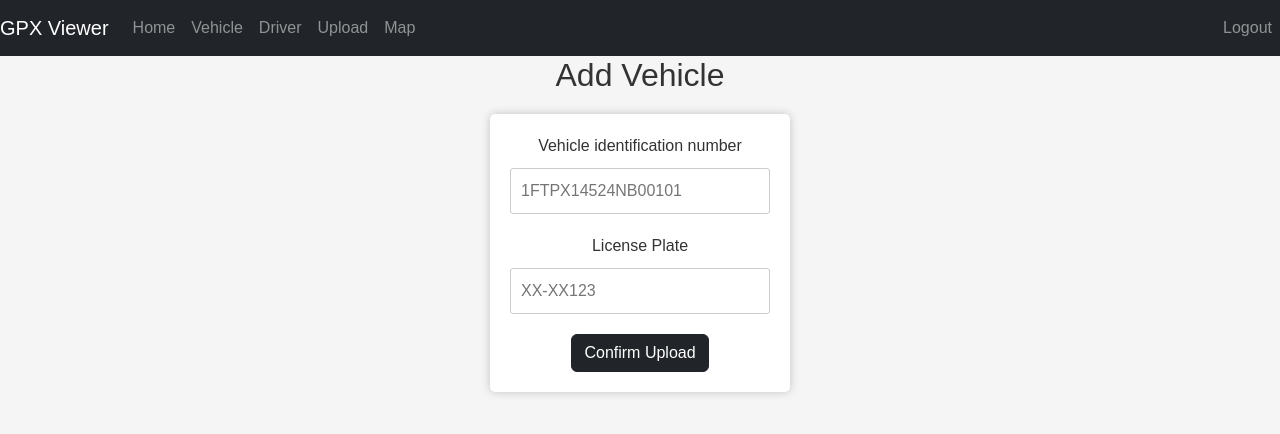
After one commit to ehrenmark/Flask.GPX-Reader, a Flask app: page /upload_vehicle in a window 1280 px wide. The commit adds this page. Shown: the top 434 px of the page. Run offline with Flask 3, Linux system fonts and the light colour scheme; a user stored in the database is signed in; some libraries are stand-ins or nearby versions.

Commit message:
vehicle upload driver upload Upload

```diff
--- a/config.py
+++ b/config.py
@@ -1,3 +1,6 @@
 class FlaskConfig:
     SQLALCHEMY_DATABASE_URI = 'sqlite:///./database.db'
     SECRET_KEY = 'hjshjhdjah kjshkjdhjs'
+
+    SQLALCHEMY_DATABASE_URI2 = 'sqlite:///./gpx_daten.db'
+    SECRET_KEY2 = 'hjshjhdjah kjshkjdhjs'
--- a/models.py
+++ b/models.py
@@ -29,6 +29,7 @@ class Fahrzeug(db_gpx.Model):
     polkz = db_gpx.Column(db_gpx.String(150))
     fahrgestellnummer = db_gpx.Column(db_gpx.String(150))
 
+
 class Punkt(db_gpx.Model):
     ptid = db_gpx.Column(db_gpx.Integer, primary_key=True)
     lat = db_gpx.Column(db_gpx.Float)
--- a/templates/base.html
+++ b/templates/base.html
@@ -62,10 +62,16 @@
             <a class="nav-link" id="home" href="/">Home</a>
           </li>
           <li class="nav-item">
+            <a class="nav-link" id="highscores" href="/upload_vehicle">Vehicle</a>
+          </li>
+          <li class="nav-item">
+            <a class="nav-link" id="highscores" href="/upload_driver">Driver</a>
+          </li>
+          <li class="nav-item">
             <a class="nav-link" id="game" href="/upload">Upload</a>
           </li>
           <li class="nav-item">
-            <a class="nav-link" id="highscores" href="/karte">Karte</a>
+            <a class="nav-link" id="highscores" href="/map">Map</a>
           </li>
         </ul>
         <ul class="navbar-nav">
--- /dev/null
+++ b/templates/upload_vehicle.html
@@ -0,0 +1,83 @@
+{% extends "base.html" %}
+{% block title %}
+    Upload Vehicle
+{% endblock %}
+{% block content %}
+
+<style>
+    body {
+        font-family: Arial, sans-serif;
+        background-color: #f5f5f5;
+        text-align: center;
+    }
+
+    h1 {
+        font-size: 32px;
+        color: #333;
+    }
+
+    form {
+        margin: 20px auto;
+        padding: 20px;
+        background-color: #fff;
+        border-radius: 5px;
+        box-shadow: 0px 0px 10px rgba(0, 0, 0, 0.2);
+        width: 300px;
+    }
+
+    label {
+        display: block;
+        font-size: 16px;
+        margin-bottom: 10px;
+        color: #333;
+    }
+
+    input[type="text"],
+    input[type="email"] {
+        width: 100%;
+        padding: 10px;
+        margin-bottom: 20px;
+        border: 1px solid #ccc;
+        border-radius: 3px;
+    }
+
+    button {
+        background-color: #333;
+        color: #fff;
+        border: none;
+        padding: 10px 20px;
+        font-size: 18px;
+        border-radius: 3px;
+        cursor: pointer;
+    }
+
+    button:hover {
+        background-color: #555;
+    }
+
+    p.message {
+        font-size: 18px;
+        color: #333;
+        margin-top: 20px;
+    }
+</style>
+
+<body>
+    <h1>Add Vehicle</h1>
+
+    <form method="POST" action="/add_person">
+        <label for="surname">Vehicle identification number</label>
+        <input type="text" name="surname" id="surname" placeholder="1FTPX14524NB00101" required>
+
+        <label for="firstName">License Plate</label>
+        <input type="text" name="firstName" id="firstName" placeholder="XX-XX123" required>
+
+        <button type="submit" class="btn btn-dark">Confirm Upload</button>
+    </form>
+
+    {% if message %}
+        <p class="message">{{ message }}</p>
+    {% endif %}
+</body>
+
+{% endblock %}
--- a/views.py
+++ b/views.py
@@ -21,18 +21,29 @@ def home():
 
     return render_template("home.html", user=current_user, username=username)
 
-@views.route('/karte', methods=['GET', 'POST'])
+@views.route('/map', methods=['GET', 'POST'])
 @login_required
-def karte():
+def map():
 
+    return render_template("map.html", user=current_user)
 
-
-    return render_template("karte.html", user=current_user)
 
 @views.route('/upload', methods=['GET', 'POST'])
 @login_required
 def upload():
 
+    return render_template("upload_files.html", user=current_user)
 
 
-    return render_template("upload.html", user=current_user)
+@views.route('/upload_driver', methods=['GET', 'POST'])
+@login_required
+def upload_driver():
+
+    return render_template("upload_driver.html", user=current_user)
+
+
+@views.route('/upload_vehicle', methods=['GET', 'POST'])
+@login_required
+def upload_vehicle():
+
+    return render_template("upload_vehicle.html", user=current_user)
```
Also changed, not shown: app.py (+6 -5 lines), templates/karte.html (deleted, +0 -46 lines), templates/map.html (added, +46 -0 lines), templates/upload.html (deleted, +0 -32 lines), templates/upload_driver.html (added, +89 -0 lines), templates/upload_files.html (added, +115 -0 lines), 9 other files.
